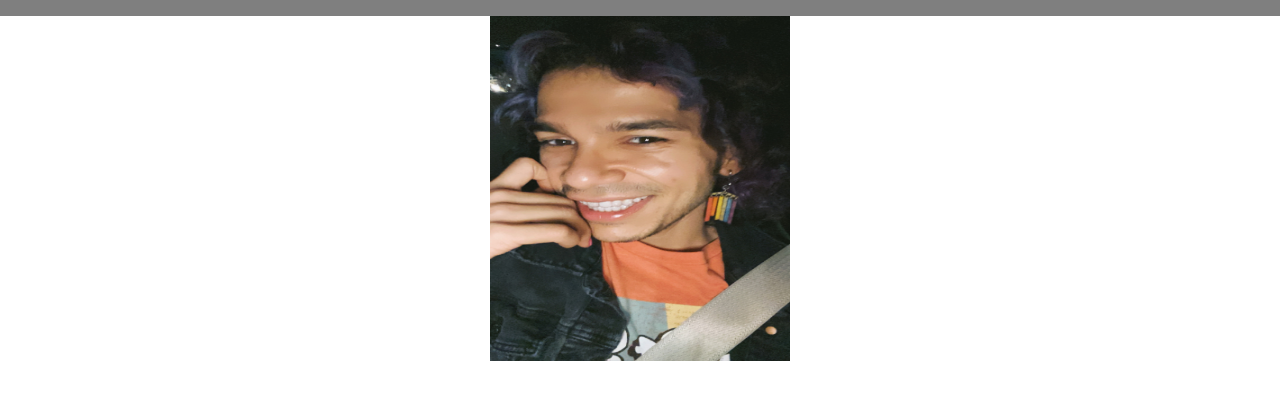
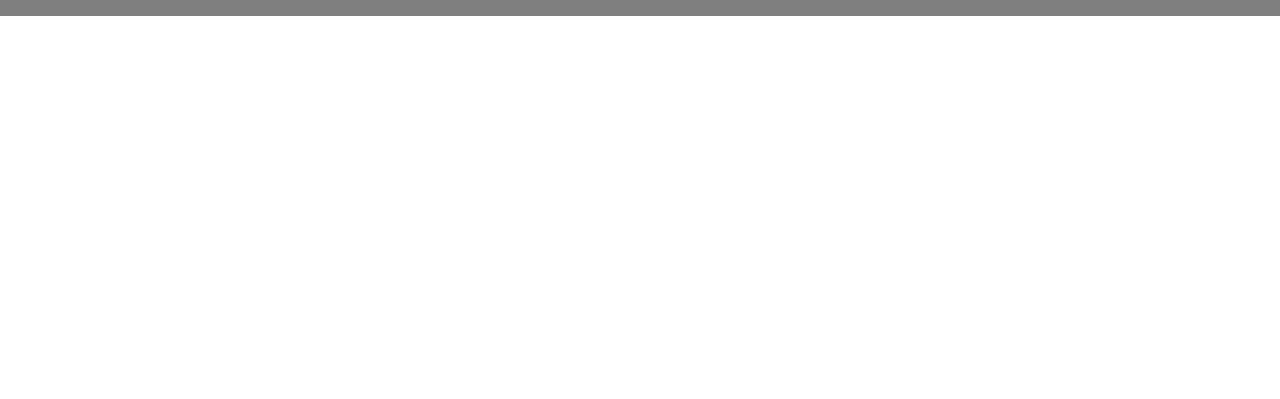
Before and after one commit to DrWho28/hw-2-bootcamp, a plain HTML site: page index.html in a window 1280 px wide. Shown: the part 109-508 px from the top of the page. Drawn offline with Linux system fonts and the light colour scheme; files whose address does not match are found by name.

Commit message:
changed img to div

```diff
--- a/index.html
+++ b/index.html
@@ -9,12 +9,12 @@
     <title>My Portfolio</title>
 </head>
 <body>
- <header>
+ <header></header>
    <div class="container">
 
    <div class="overlay">Andrei's Portfolio</div>
    </div>
-   <img src="/Users/andreicho/Desktop/bootcamp/hw-2-bootcamp/asseset/images/77709F58-6936-4835-951F-9C1730D674FE_1_105_c.jpeg" alt="Picture of Andrei" width="300" height="345"
+   <div img src="/Users/andreicho/Desktop/bootcamp/hw-2-bootcamp/asseset/images/77709F58-6936-4835-951F-9C1730D674FE_1_105_c.jpeg" alt="Picture of Andrei" width="300" height="345" ></div>
   </header>
   <main>
 
```
